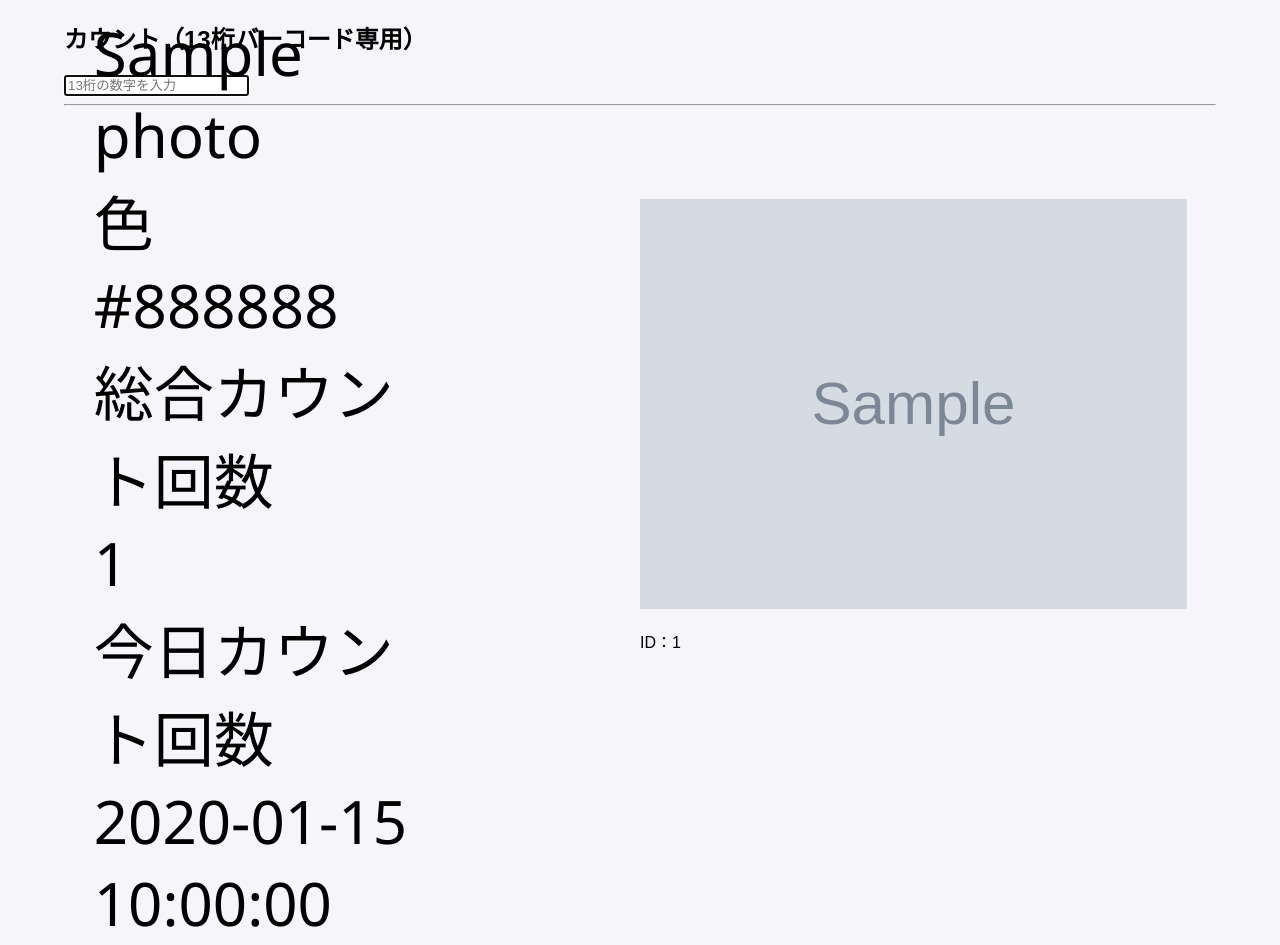
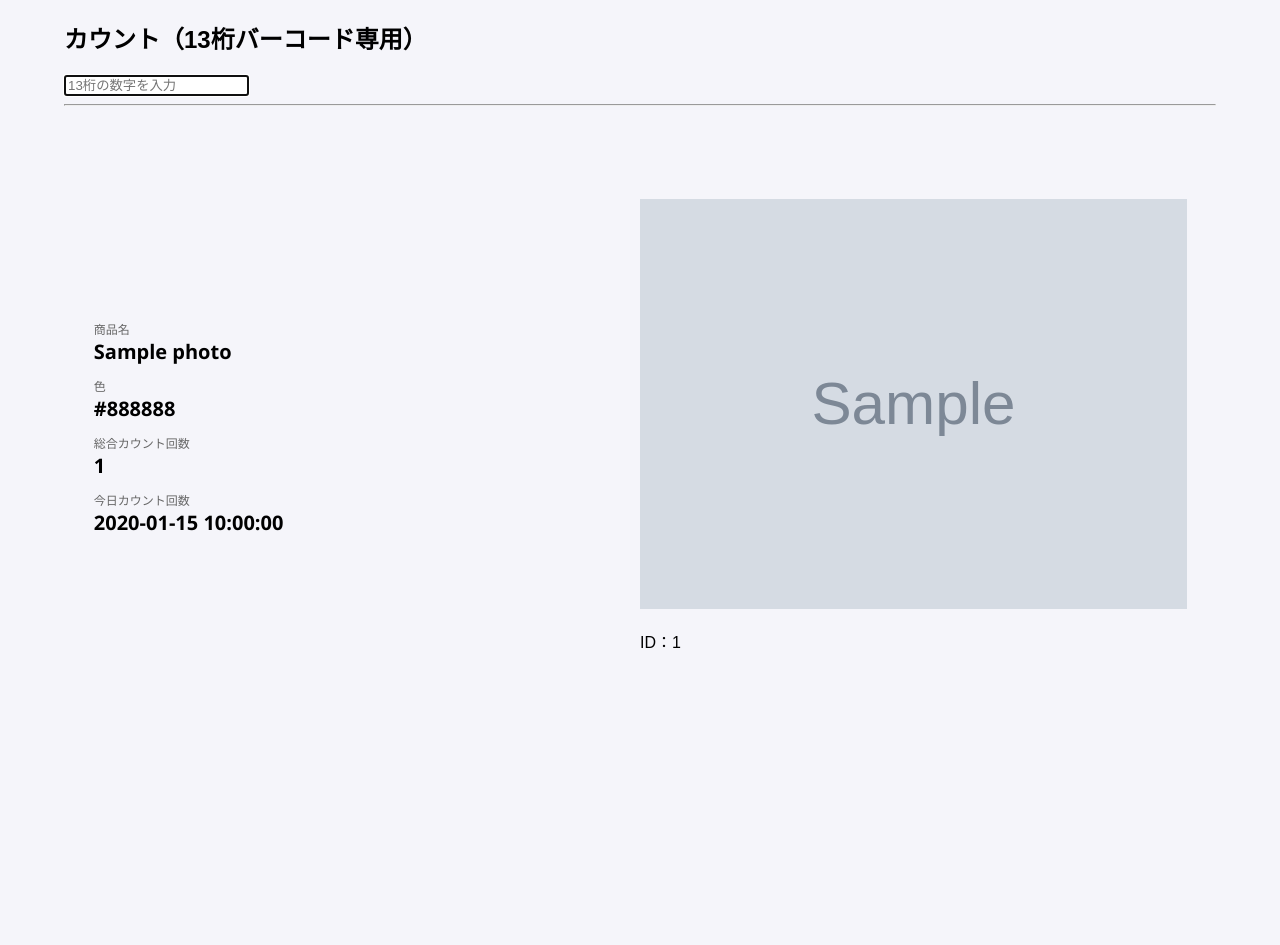
Before and after one commit to Mana-424/barcoed, a Flask app: template templates/search.html in a window 1280 px wide. Shown: the part 500-1445 px from the top of the page. After the commit the page ends 1148 px from the top, so only its background shows below. Run offline with Flask 3, Linux system fonts and the light colour scheme; tables that the repository leaves empty hold one stand-in row (values such as "Sample post"); the template is opened without the code that fills it: values that come from a table or form of the project are taken from there, most other values are stand-ins (such as "Sample title", 1, 10 or a date in 2020); grey boxes marked "Sample" are stand-in pictures; parts of the project's set-up code (start-up, migrations or seed data) failed here and were passed over.

Commit message:
Update style.css

```diff
--- a/static/style.css
+++ b/static/style.css
@@ -141,6 +141,20 @@ nav a:hover {
     overflow:hidden;
 }
 
+.info-block{
+    margin-bottom:12px;
+}
+
+.label{
+    font-size:12px;
+    color:#666;
+}
+
+.value{
+    font-size:20px;
+    font-weight:bold;
+}
+
 .search-image img{
     width:100%;
     height:100%;
```
